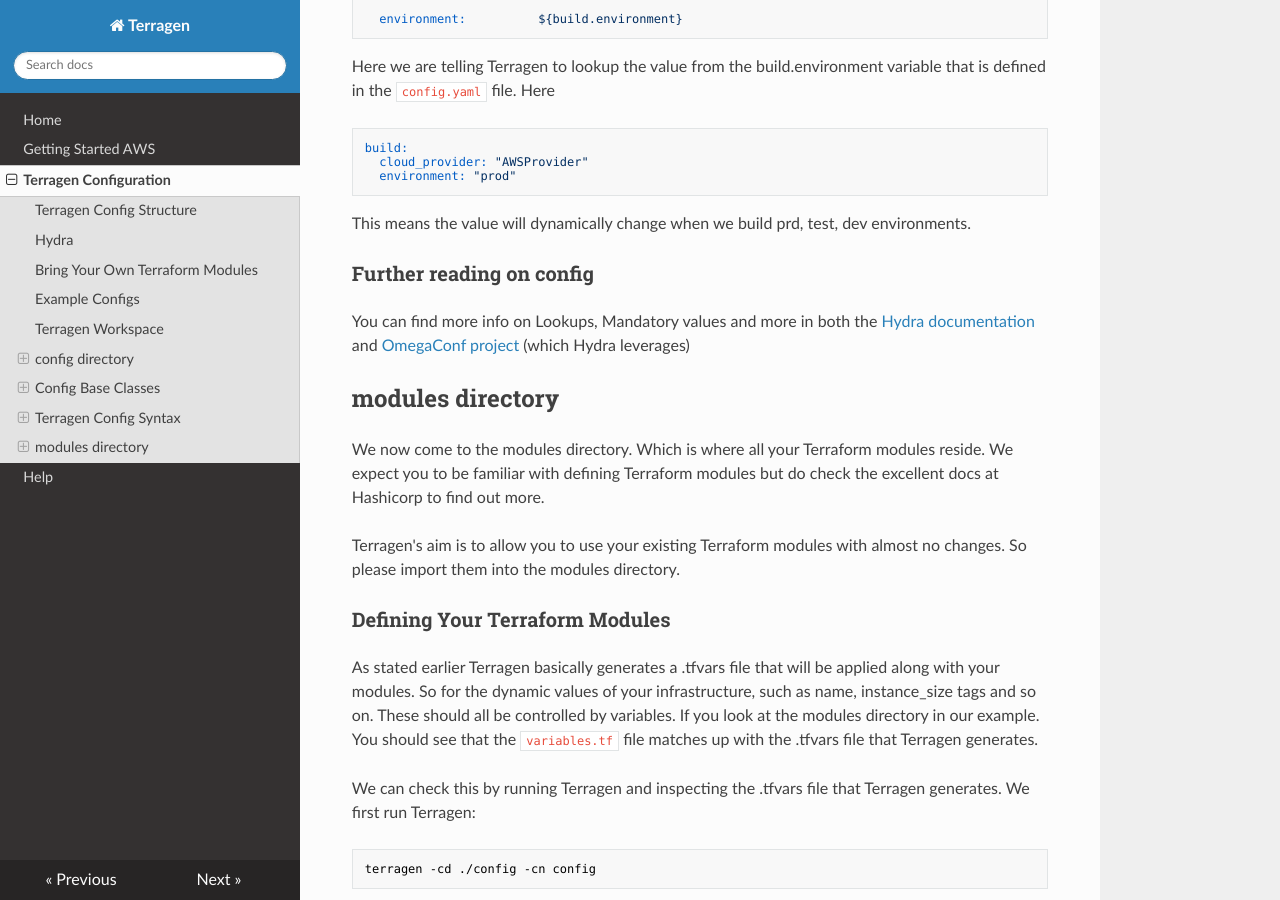
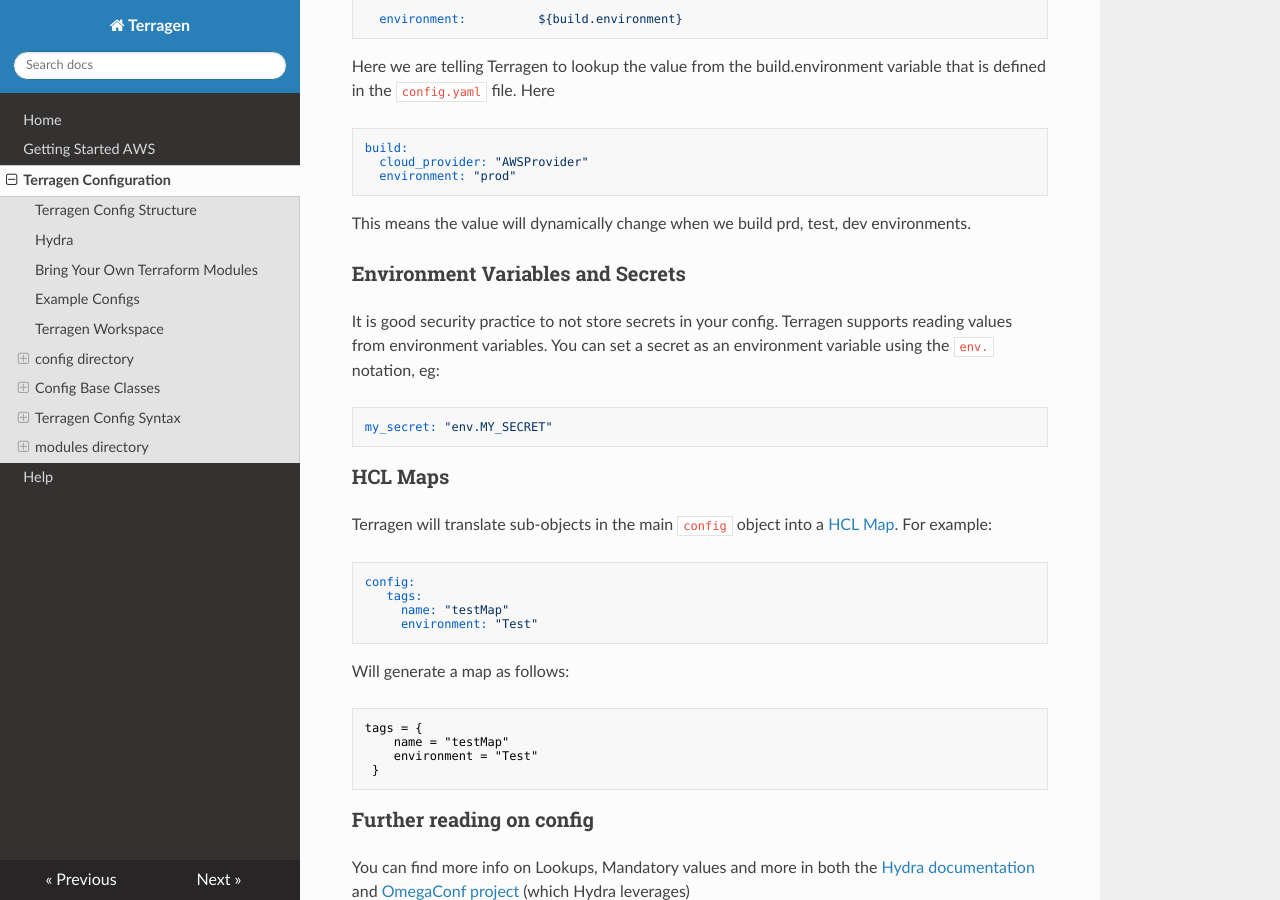
Before and after one commit to hunt3ri/terragen, an MkDocs documentation site: the page built from docs/terragen-config.md, in a window 1280 px wide and 900 px high, scrolled down 6343 px. Built offline with MkDocs 1.6.1, drawn with Linux system fonts in a browser that asks for light colours; nearby versions of some CDN libraries.

Commit message:
update docs (#26)

````diff
--- a/docs/terragen-config.md
+++ b/docs/terragen-config.md
@@ -238,6 +238,31 @@
 
 This means the value will dynamically change when we build prd, test, dev environments.
 
+### Environment Variables and Secrets
+It is good security practice to not store secrets in your config.  Terragen supports reading values from environment variables.  You can set a secret as an environment variable using the `env.` notation, eg:
+
+```yaml
+my_secret: "env.MY_SECRET"
+```
+
+### HCL Maps
+Terragen will translate sub-objects in the main `config` object into a [HCL Map](https://www.terraform.io/language/values/variables#map).  For example:
+
+```yaml
+config:
+   tags:
+     name: "testMap"
+     environment: "Test"
+```
+
+Will generate a map as follows:
+```hcl
+tags = {
+    name = "testMap"
+    environment = "Test"
+ }
+```
+
 ### Further reading on config
 You can find more info on Lookups, Mandatory values and more in both the [Hydra documentation](https://hydra.cc/docs/intro/) and [OmegaConf project](https://omegaconf.readthedocs.io/) (which Hydra leverages)
 
````
